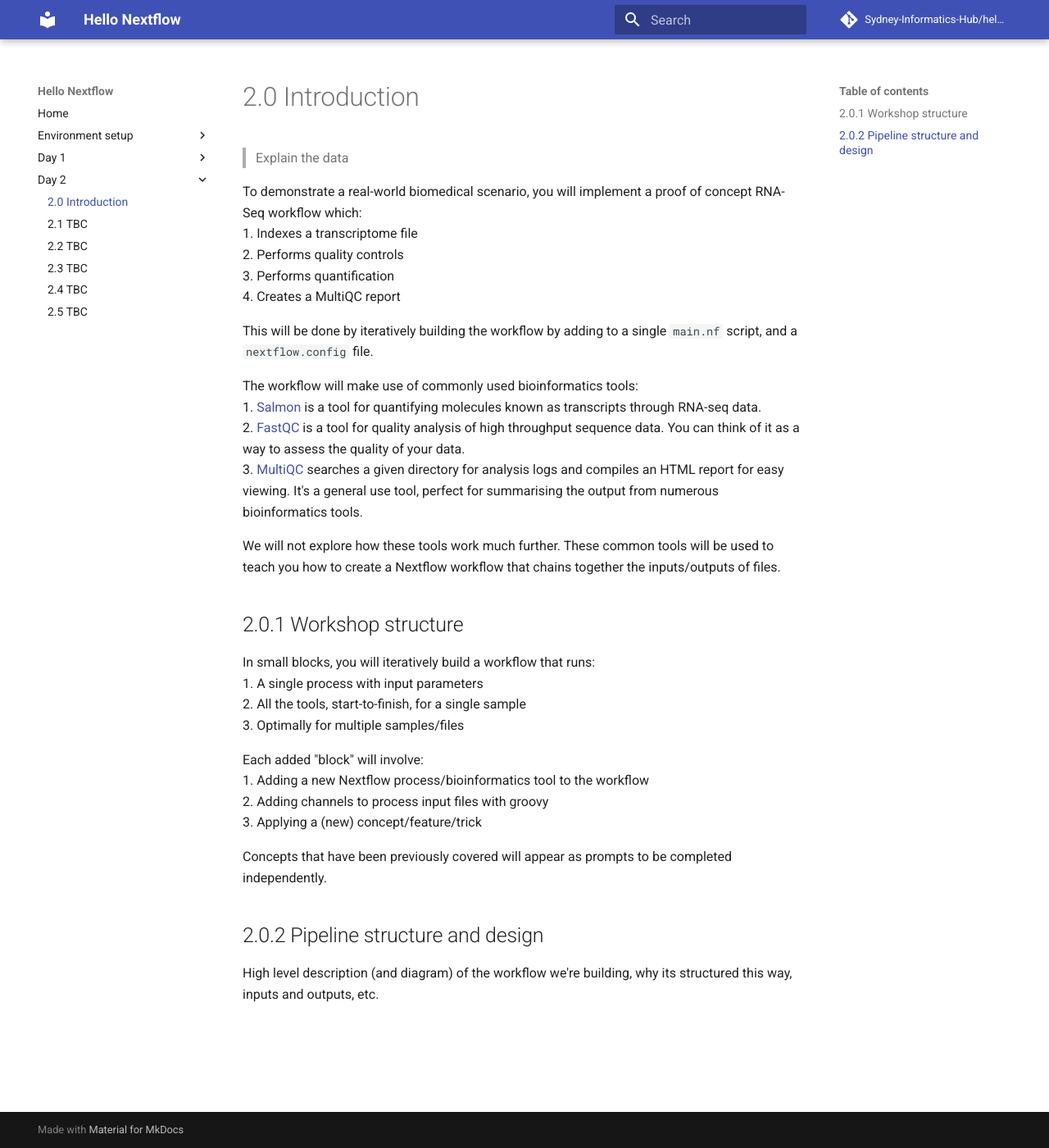
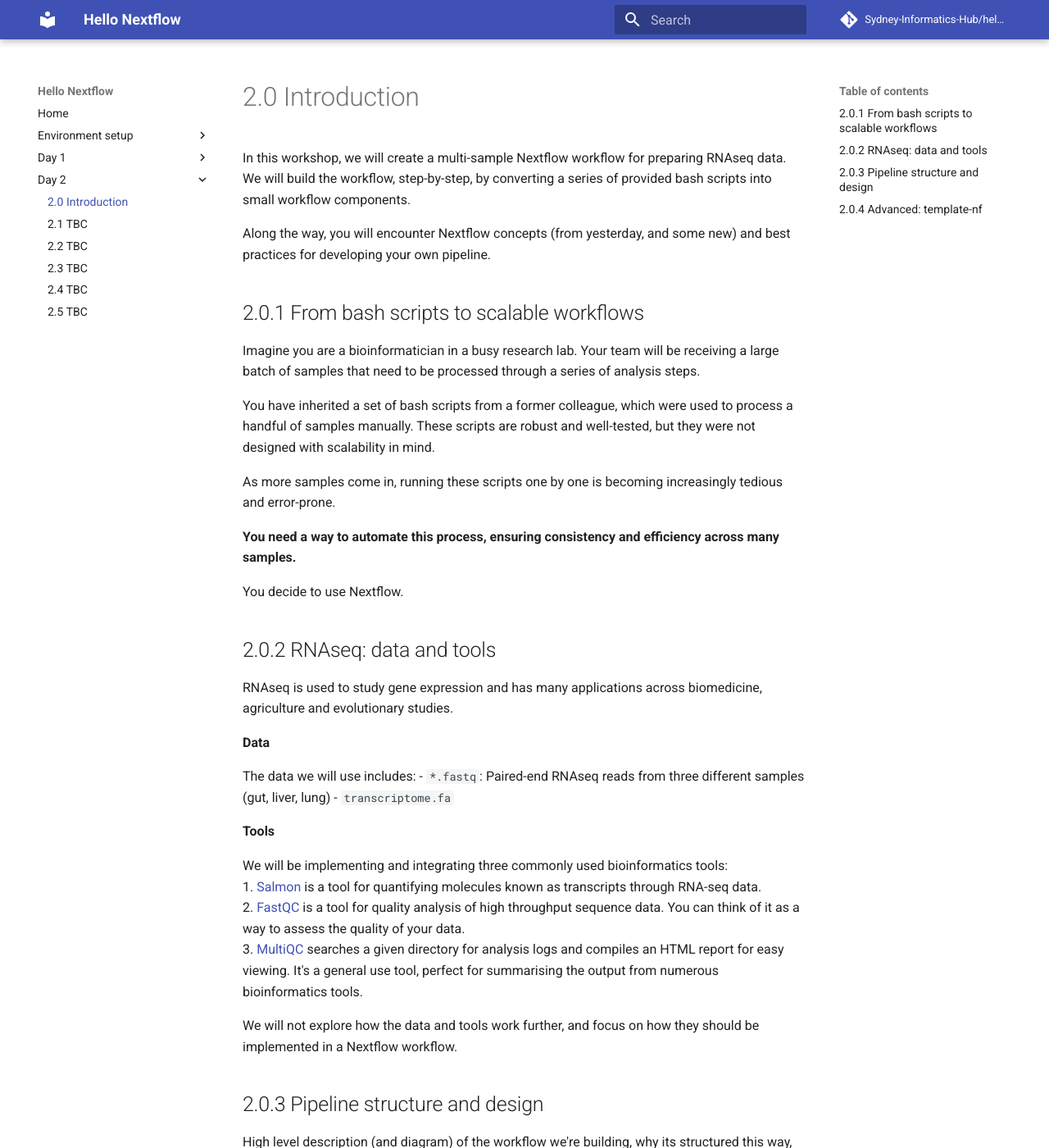
Before and after one commit to Sydney-Informatics-Hub/hello-nextflow, an MkDocs documentation site: the page built from docs/day2/00_intro.md, in a window 1280 px wide and 1400 px high. Shown: the whole window at 82% size. Built offline with MkDocs 1.6.1 and Material for MkDocs 9.7.7, drawn with Linux system fonts in a browser that asks for light colours; comment, search, counter and statistics services are not loaded; some of the changed text lies outside the part shown.

Commit message:
Update day2 intro docs content

````diff
--- a/docs/day2/00_intro.md
+++ b/docs/day2/00_intro.md
@@ -1,36 +1,82 @@
 # 2.0 Introduction
 
-> Explain the data
+In this workshop, we will create a multi-sample Nextflow workflow for
+preparing RNAseq data. We will build the workflow, step-by-step, by
+converting a series of provided bash scripts into small workflow components.
 
-To demonstrate a real-world biomedical scenario, you will implement a proof of concept RNA-Seq workflow which:
-1. Indexes a transcriptome file
-2. Performs quality controls
-3. Performs quantification
-4. Creates a MultiQC report
+Along the way, you will encounter Nextflow concepts (from yesterday, and some
+new) and best practices for developing your own pipeline.
 
-This will be done by iteratively building the workflow by adding to a single `main.nf` script, and a `nextflow.config` file.
+## 2.0.1 From bash scripts to scalable workflows
 
-The workflow will make use of commonly used bioinformatics tools:
+Imagine you are a bioinformatician in a busy research lab. Your team will be
+receiving a large batch of samples that need to be processed through a series
+of analysis steps.
+
+You have inherited a set of bash scripts from a former colleague, which were
+used to process a handful of samples manually. These scripts are robust
+and well-tested, but they were not designed with scalability in mind.
+
+As more samples come in, running these scripts one by one is becoming
+increasingly tedious and error-prone.
+
+**You need a way to automate this process, ensuring consistency and efficiency
+across many samples.**
+
+You decide to use Nextflow.
+
+## 2.0.2 RNAseq: data and tools
+
+RNAseq is used to study gene expression and has many applications across
+biomedicine, agriculture and evolutionary studies.
+
+**Data**
+
+The data we will use includes:
+- `*.fastq`: Paired-end RNAseq reads from three different samples (gut, liver,
+lung)
+- `transcriptome.fa`
+
+**Tools**
+
+We will be implementing and integrating three commonly used bioinformatics
+tools:
 1. [Salmon](https://combine-lab.github.io/salmon/) is a tool for quantifying molecules known as transcripts through RNA-seq data.
 2. [FastQC](https://www.bioinformatics.babraham.ac.uk/projects/fastqc/) is a tool for quality analysis of high throughput sequence data. You can think of it as a way to assess the quality of your data.
 3. [MultiQC](https://multiqc.info/) searches a given directory for analysis logs and compiles an HTML report for easy viewing. It's a general use tool, perfect for summarising the output from numerous bioinformatics tools.
 
-We will not explore how these tools work much further. These common tools will be used to teach you how to create a Nextflow workflow that chains together the inputs/outputs of files.
+We will not explore how the data and tools work further, and focus on how
+they should be implemented in a Nextflow workflow.
 
-## 2.0.1 Workshop structure
-
-In small blocks, you will iteratively build a workflow that runs:
-1. A single process with input parameters
-2. All the tools, start-to-finish, for a single sample
-3. Optimally for multiple samples/files
-
-Each added "block" will involve:
-1. Adding a new Nextflow process/bioinformatics tool to the workflow
-2. Adding channels to process input files with groovy
-3. Applying a (new) concept/feature/trick
-
-Concepts that have been previously covered will appear as prompts to be completed independently.
-
-## 2.0.2 Pipeline structure and design
+## 2.0.3 Pipeline structure and design
 
 High level description (and diagram) of the workflow we're building, why its structured this way, inputs and outputs, etc.
+
+Additionally, will need a clear explanation of how we plan to work through the materials. Explaining the .nf files, building workflow in one file, how we will be running software (containers).
+
+We will be following the `process` structure from Section 1.2:
+
+```groovy
+process < name > {
+  [ directives ]
+
+  input:
+    < process inputs >
+
+  output:
+    < process outputs >
+
+  script:
+  """
+  < script to be executed >
+  """
+}
+```
+
+## 2.0.4 Advanced: `template-nf`
+
+Low barrier to developing workflows whilst adhering to best practices.
+
+The workshop draws on _some_ of the concepts here.
+
+Should also provide a callout block that points to template-nf for more complex and modular workflow design.
````
Also changed, not shown: docs/index.md (+1 -28 lines).
